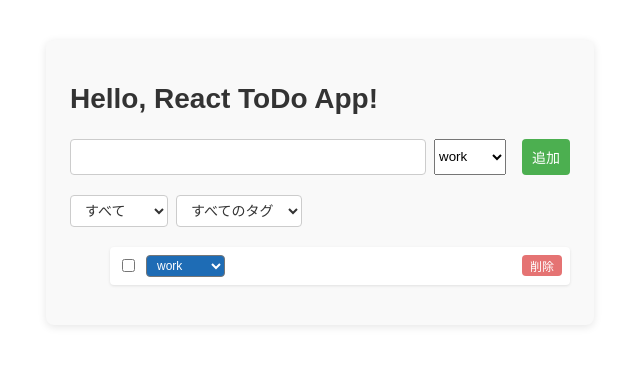
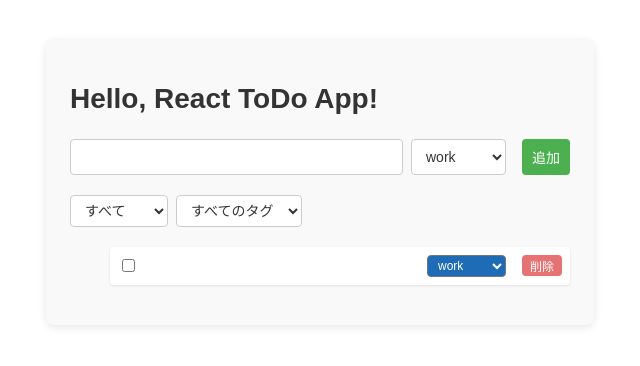
Before and after one commit to K1ndar00/react-todo-app, a React (Vite) app: page / in a window 1280 px wide. Both pictures are taken after a click on the button "追加". Shown: the top 366 px of the page, without its empty margins (320-960 px from the left). Built offline with nearby package versions, Linux system fonts and the light colour scheme; the HTML template or start-up script is replaced by a standard one.

Commit message:
TodoItemのレイアウトを改善（todo-info/todo-actionsに分離）、フィルターのデザイン統一

```diff
--- a/src/App.css
+++ b/src/App.css
@@ -37,7 +37,13 @@ h1 {
     justify-content: space-between;
 }
 
-.todo-content {
+.todo-info {
+    display: flex;
+    align-items: center;
+    gap: 8px;
+}
+
+.todo-actions {
     display: flex;
     align-items: center;
     gap: 8px;
--- a/src/App.jsx
+++ b/src/App.jsx
@@ -4,14 +4,18 @@ import './App.css';
 // TodoItemコンポーネントを定義
 function TodoItem({todo, onToggle, onDelete, onTagChange, tagOptions}) {
     return(
-        <li className="todo-item" style = {{textDecoration: todo.done ? 'line-through' : 'none'}}>
-            <div className="todo-content">
+        <li className="todo-item">
+            <div className="todo-info">
                 <input
                     type = 'checkbox'
                     checked = {todo.done}
                     onChange = {onToggle}
                 />
-                {todo.text}
+                <span style = {{textDecoration: todo.done ? 'line-through' : 'none'}}>
+                    {todo.text}
+                </span>
+            </div>
+            <div className="todo-actions">
                 <select
                 value =  {todo.tag}
                 className="tag-label"
@@ -20,8 +24,8 @@ function TodoItem({todo, onToggle, onDelete, onTagChange, tagOptions}) {
                         <option key={tag} value={tag}>{tag}</option>
                     ))}
                 </select>
+                <button className="delete-btn" onClick = {onDelete}>削除</button>
             </div>
-            <button className="delete-btn" onClick = {onDelete}>削除</button>
         </li>
     );
 }
@@ -113,12 +117,17 @@ export default function App(){
     return (
         <div className="todo-app">
             <h1>Hello, React ToDo App!</h1>
+
+            {/* ToDo追加欄 */}
             <div className="input-area">
                 <input
                     value={text}
                     onChange={(e) => setText(e.target.value)}
                 />
-                <select value={selectedTag} onChange = {(e) => setSelectedTag(e.target.value)}>
+                <select
+                className="filter-select"
+                value={selectedTag}
+                onChange = {(e) => setSelectedTag(e.target.value)}>
                     {tagOptions.map((tag) => (
                         <option key={tag} value={tag}>
                             {tag}
@@ -128,6 +137,7 @@ export default function App(){
                 <button onClick={addTodo}>追加</button>
             </div>
 
+            {/* フィルター選択欄 */}
             <div className="filter-btns">
                 <select
                 className="filter-select"
@@ -149,6 +159,7 @@ export default function App(){
                 </select>
             </div>
 
+            {/* ToDoリスト表示 */}
             <ul>
                 {filteredTodos.map((todo) => (
                     <TodoItem
```
